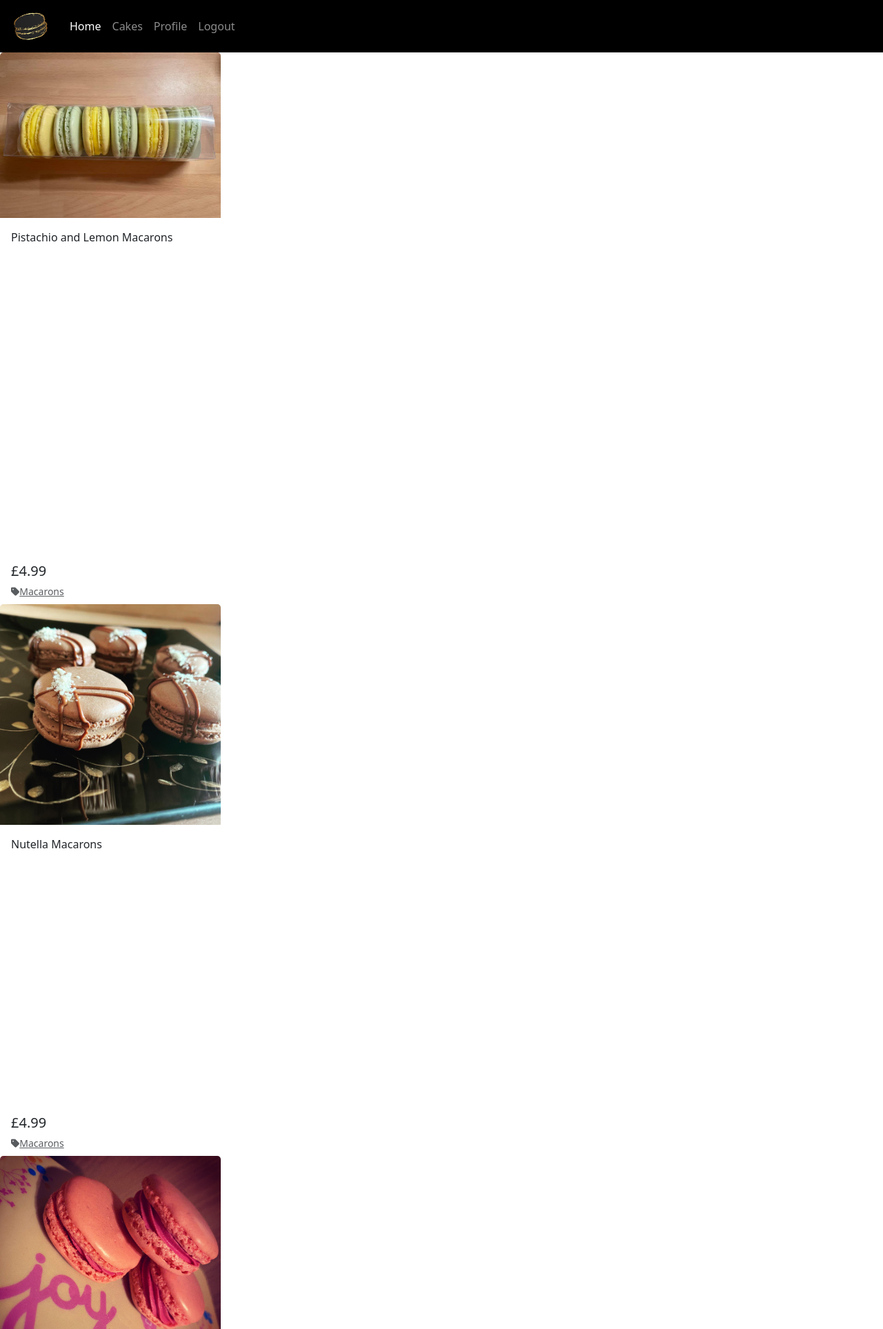
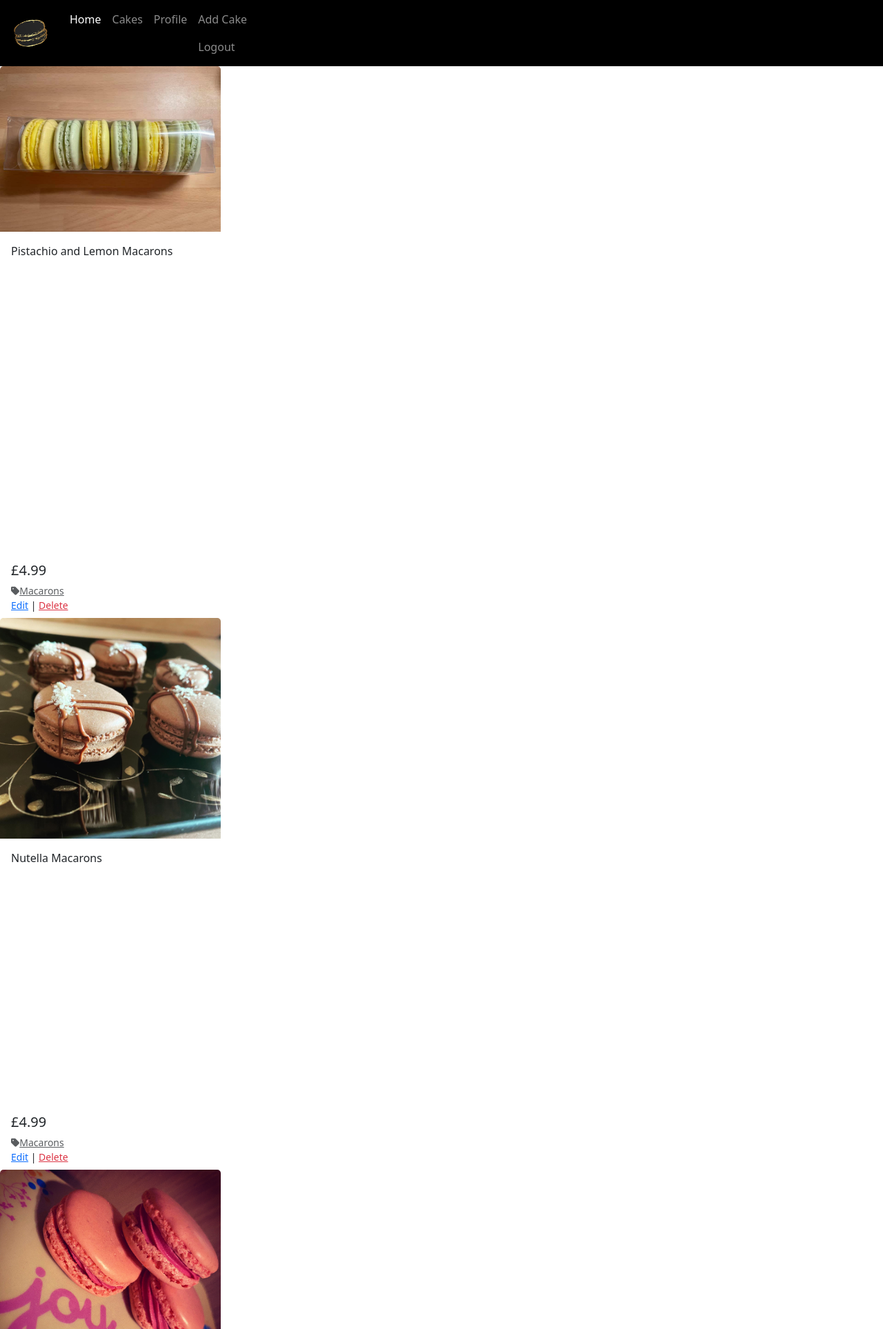
Before and after one commit to ViktorMathe/roxys-cakes, a Django app: page /cakes/ in a window 1280 px wide. Shown: the top 1927 px of the page at 69% size. Run offline with Django 4.2, Linux system fonts and the light colour scheme; a user stored in the database is signed in; data comes from the database, SQL or seed files in the repository; both versions use the stored data as it was after the commit; some libraries are stand-ins or nearby versions.

Commit message:
Added cake_details function and template

```diff
--- a/cakes/templates/add_cake.html
+++ b/cakes/templates/add_cake.html
@@ -5,7 +5,7 @@
 <div>
     <form method="POST" action="{% url 'add_cake' %}" enctype="multipart/form-data">
         {% csrf_token %}
-        {{ form }}
+        {{ form | crispy }}
         <button class="btn btn-black rounded-0" type="submit">Add Product</button>
     </form>
 </div>
--- a/cakes/templates/cakes.html
+++ b/cakes/templates/cakes.html
@@ -6,11 +6,11 @@
 {% for cake in cakes %}
                     <div class="col-sm-6 col-md-6 col-lg-4 col-xl-3">
                         <div class="card h-100 border-0">{% if cake.image %}
-                            <a href="#">
+                            <a href="{% url 'cake_details' cake.id %}">
                                 <img class="card-img-top img-fluid" src="{{ cake.image.url }}" alt="{{ cake.name }}">
                             </a>
                             {% else %}
-                            <a href="#">
+                            <a href="{% url 'cake_details' cake.id %}">
                                 <img class="card-img-top img-fluid" src="{{ MEDIA_URL }}no_image.png" alt="{{ cake.name }}">
                             </a>
                             {% endif %}
@@ -27,6 +27,10 @@
                                                 <i class="fas fa-tag mr-1"></i>{{ cake.category.friendly_name }}
                                             </a>
                                         </p>
+                                        <small class="ml-3">
+                                            <a href="{% url 'edit_cake' cake.id %}">Edit</a> |
+                                            <a class="text-danger" href="{% url 'delete_cake' cake.id %}">Delete</a>
+                                        </small>
                                         {% endif %}
                                         </div>
                                 </div>
--- a/cakes/templates/edit_cake.html
+++ b/cakes/templates/edit_cake.html
@@ -3,10 +3,10 @@
 
 {% block content %}
 <div>
-    <form method="POST" action="{% url 'add_cake' %}" enctype="multipart/form-data">
+    <form method="POST" action="{% url 'edit_cake' cake.id %}" enctype="multipart/form-data">
         {% csrf_token %}
-        {{ form }}
-        <button class="btn btn-black rounded-0" type="submit">Add Product</button>
+        {{ form | crispy }}
+        <button class="btn btn-black rounded-0" type="submit">Edit Product</button>
     </form>
 </div>
 
--- a/cakes/urls.py
+++ b/cakes/urls.py
@@ -5,5 +5,6 @@ urlpatterns = [
     path('', views.all_cakes, name='cakes'),
     path('add_cake/', views.add_cake, name='add_cake'),
     path('edit_cake/<int:cake_id>', views.edit_cake, name='edit_cake'),
-    path('delete/<int:cake_id>', views.delete_cake, name='delete_cake')
+    path('delete_cake/<int:cake_id>', views.delete_cake, name='delete_cake'),
+    path('cake_details/<int:cake_id>', views.cake_details, name='cake_details')
 ]
--- a/cakes/views.py
+++ b/cakes/views.py
@@ -37,7 +37,7 @@ def add_cake(request):
 def delete_cake(request, cake_id):
     cake = get_object_or_404(Cake, pk=cake_id)
     cake.delete()
-    return redirect(reverse('cakes.html'))
+    return redirect(reverse('cakes'))
 
 
 @login_required
@@ -47,6 +47,7 @@ def edit_cake(request, cake_id):
         form = CakeForm(request.POST, request.FILES, instance=cake)
         if form.is_valid():
             form.save()
+            return redirect(reverse('cakes'))
     else:
         form = CakeForm(instance=cake)
 
@@ -57,3 +58,13 @@ def edit_cake(request, cake_id):
     }
 
     return render(request, template, context)
+
+
+def cake_details(request, cake_id):
+    cake = get_object_or_404(Cake, pk=cake_id)
+
+    template = 'cake_details.html'
+    context = {
+        'cake': cake
+    }
+    return render(request, template, context)
--- a/roxys_cakes/settings.py
+++ b/roxys_cakes/settings.py
@@ -88,6 +88,8 @@ TEMPLATES = [
     },
 ]
 
+CRISPY_TEMPLATE_PACK = 'bootstrap4'
+
 AUTHENTICATION_BACKENDS = (
     # Needed to login by username in Django admin, regardless of `allauth`
     'django.contrib.auth.backends.ModelBackend',
@@ -109,8 +111,7 @@ LOGIN_REDIRECT_URL = '/'
 
 SITE_ID = 1
 
-CSRF_TRUSTED_ORIGINS = [
-    'https://8000-viktormathe-roxyscakes-mgc4st38c33.ws-eu82.gitpod.io/*']
+CSRF_TRUSTED_ORIGINS = ['https://*.gitpod.io']
 
 WSGI_APPLICATION = 'roxys_cakes.wsgi.application'
 
--- a/templates/base.html
+++ b/templates/base.html
@@ -31,6 +31,7 @@
           </li>
           <li>
           {% if request.user.is_authenticated %}
+              <a class="nav-link" href="{% url 'add_cake' %}">Add Cake</a>
               <a class="nav-link" href="{% url 'account_logout' %}">Logout</a>
           {% else %}
               <a class="nav-link" href="{% url 'account_signup' %}">Register</a>
```
Also changed, not shown: cakes/templates/cake_details.html (+13 -0 lines), db.sqlite3.
